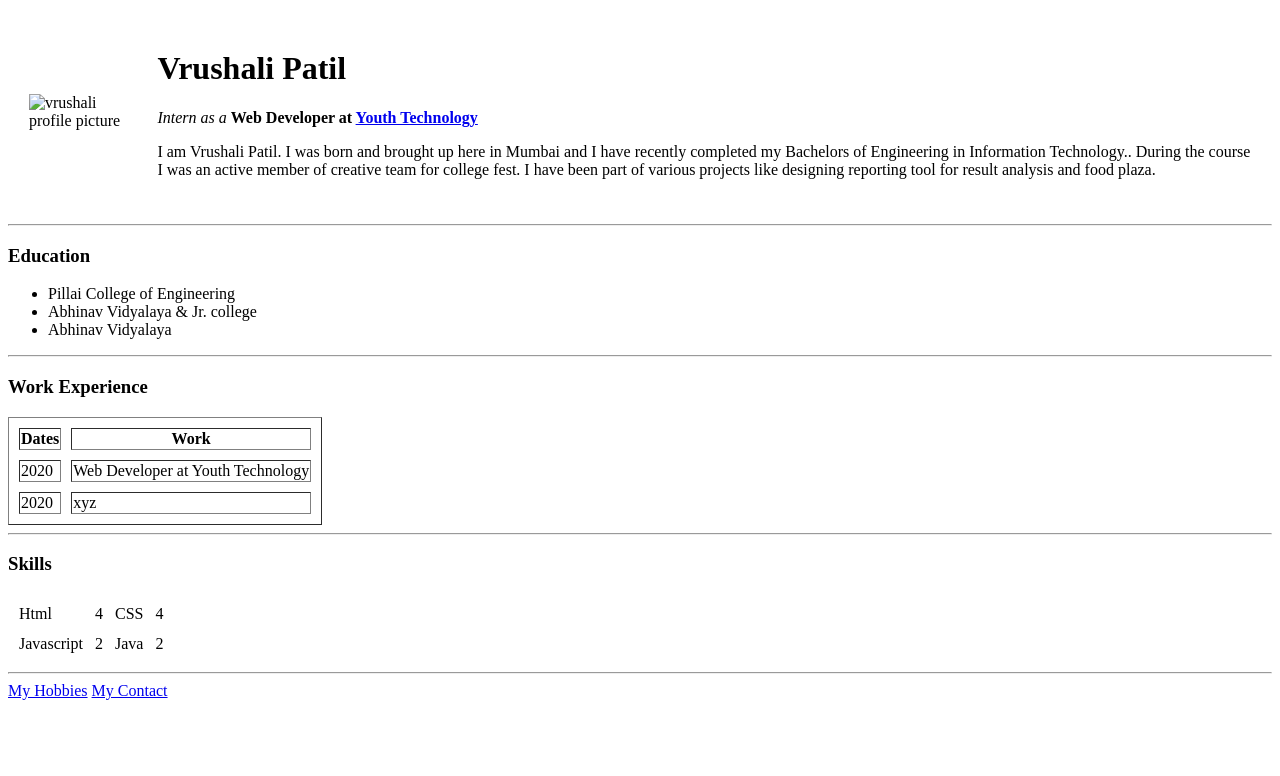
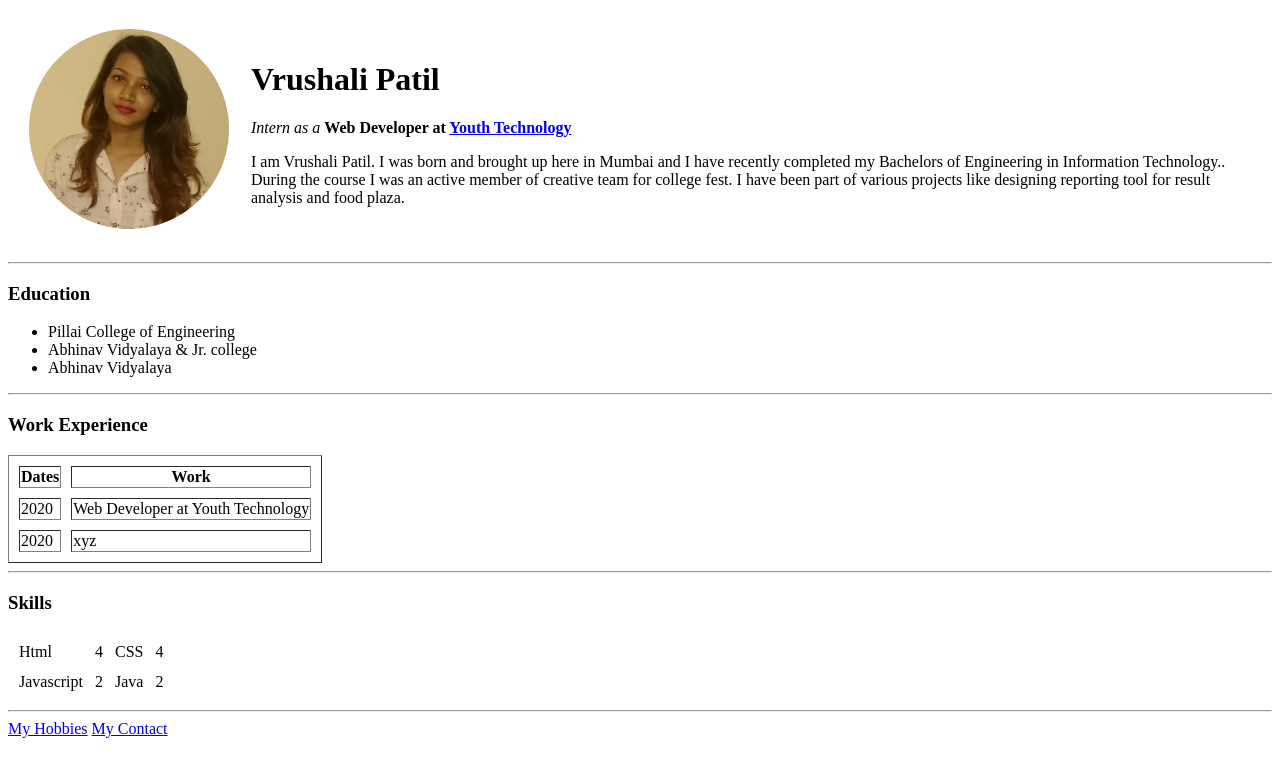
Before and after one commit to vrush-21/cv, a plain HTML site: page index.html in a window 1280 px wide. Drawn offline with Linux system fonts and the light colour scheme.

Commit message:
Update index.html
removed the images folder path

```diff
--- a/index.html
+++ b/index.html
@@ -9,7 +9,7 @@
 <body>
   <table cellspacing="20">
     <tr>
-      <td><img src="images/me.png" alt="vrushali profile picture" width="200" height="200"></td>
+      <td><img src="me.png" alt="vrushali profile picture" width="200" height="200"></td>
       <td>  <h1>Vrushali Patil</h1>
         <p><em>Intern as a </em><strong>Web Developer at <a href="http://www.youthtechnology.in/">Youth Technology </a></strong></p>
         <p>I am Vrushali Patil. I was born and brought up here in Mumbai and I have recently
```
